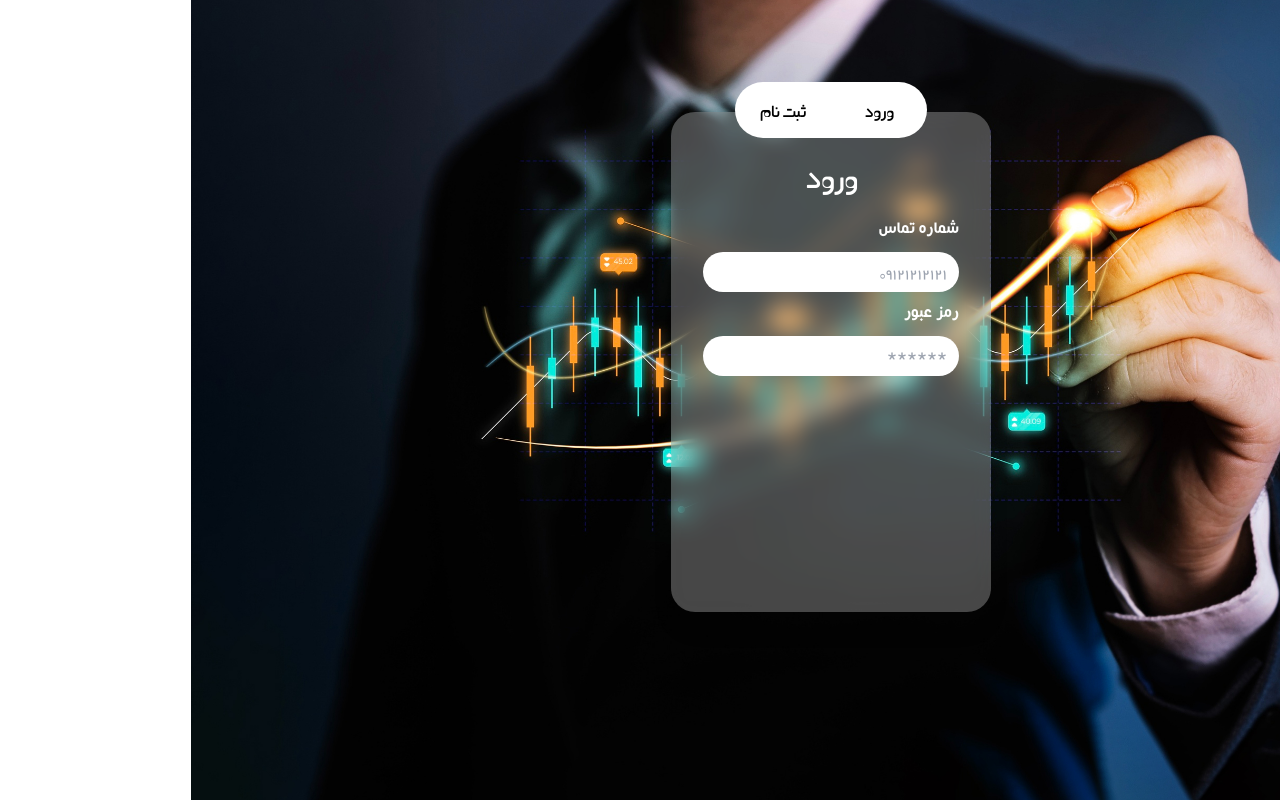
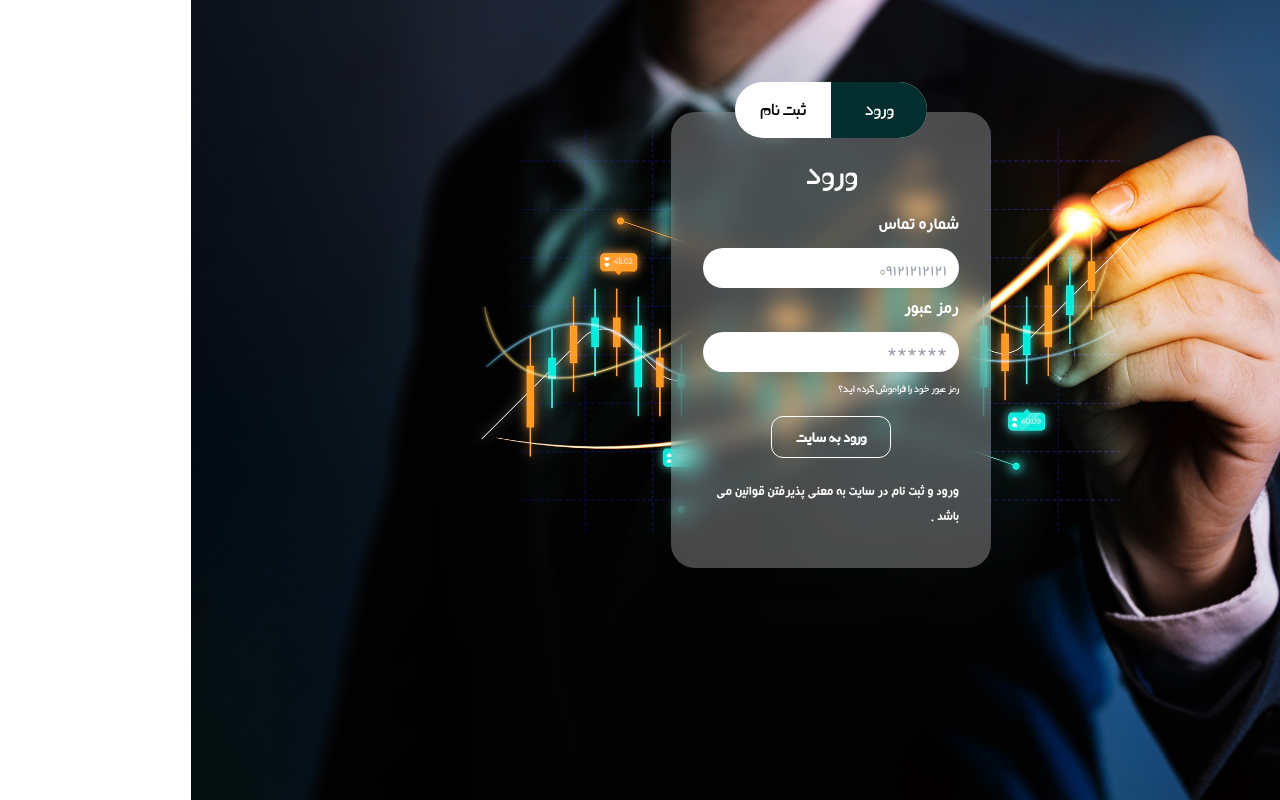
Before and after one commit to PathoWeb/kd_project, a React (Vite) app: page / in a window 1280 px wide. Built offline with nearby package versions, Linux system fonts and the light colour scheme.

Commit message:
login complate

```diff
--- a/src/Pages/Login/Login.jsx
+++ b/src/Pages/Login/Login.jsx
@@ -1,25 +1,41 @@
 import React from 'react'
 import './Login.css'
-import { NavLink } from 'react-router-dom'
+import { Link, NavLink } from 'react-router-dom'
 import Input from '../../Components/Input/Input'
 export default function Login () {
   return (
     <div className='login font-[switch-font] w-full h-screen pt-28 bg-cover bg-center bg-[url(/src/assets/images/collage-finance-banner-concept1-WIDE.jpg)]'>
-      <div className='login-box pt-11 max-[450px]:w-[95%] w-[400px] md:w-[350px] xl:w-1/4 h-[500px] bg-[#ffffff45] mx-auto rounded-3xl shadow-xl backdrop-blur-md relative'>
-        <div className='login-switch w-48 h-14 bg-white mx-auto rounded-[30px] absolute top-[-30px] right-0 left-0 flex text-center items-center '>
-          <NavLink to='/login' className={`w-1/2 block text-xl`}>
+      <div className='login-box py-10 max-[450px]:w-[95%] w-[400px] md:w-[350px] xl:w-1/4 h-fit bg-[#ffffff45] mx-auto rounded-3xl shadow-xl backdrop-blur-md relative'>
+        <div className='login-switch overflow-hidden w-48 h-14 bg-white mx-auto rounded-[30px] absolute top-[-30px] right-0 left-0 flex text-center items-center'>
+          <NavLink
+            to='/login'
+            className={`w-1/2 h-full text-white text-xl bg-teal-950 pt-3`}
+          >
             ورود
           </NavLink>
-          <NavLink to='/register' className={`w-1/2 block text-xl`}>
+          <NavLink to='/register' className={`w-1/2 h-full text-xl pt-3`}>
             ثبت نام
           </NavLink>
         </div>
-        <div className='login-content mx-8'>
-          <h5 className='text-white text-4xl text-center'>ورود</h5>
+        <div className='login-content mx-8 text-white'>
+          <h5 className='text-4xl text-center'>ورود</h5>
           <form className='w-full flex flex-col justify-center items-start mt-5'>
             <Input type='text' placeholder='09121212121' label='شماره تماس' />
             <Input type='password' placeholder='******' label='رمز عبور' />
+            <span className='text-xs'>
+              <Link to='/forget'>رمز عبور خود را فراموش کرده اید؟</Link>
+            </span>
+            <button class='cursor-pointer font-semibold overflow-hidden relative border border-white group px-6 py-2 rounded-xl mx-auto my-5'>
+              <span class='relative z-10 group-hover:text-black text-base duration-500'>
+                ورود به سایت
+              </span>
+              <span class='absolute w-full h-full bg-white -left-32 top-0 -rotate-45 group-hover:rotate-0 group-hover:left-0 duration-500'></span>
+              <span class='absolute w-full h-full bg-white -right-32 top-0 -rotate-45 group-hover:rotate-0 group-hover:right-0 duration-500'></span>
+            </button>
           </form>
+          <span className='w-full text-sm font-[sans]'>
+            ورود و ثبت نام در سایت به معنی پذیرفتن قوانین می باشد .
+          </span>
         </div>
       </div>
     </div>
```
Also changed, not shown: src/Pages/Login/Login.css (line endings or trailing spaces).
